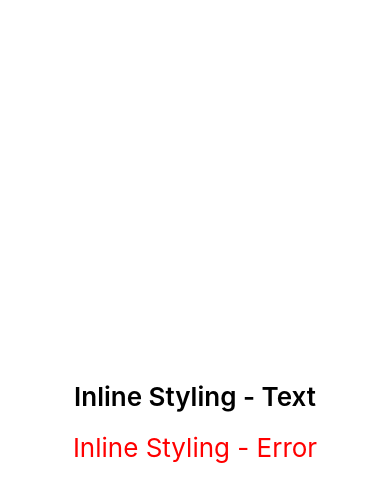
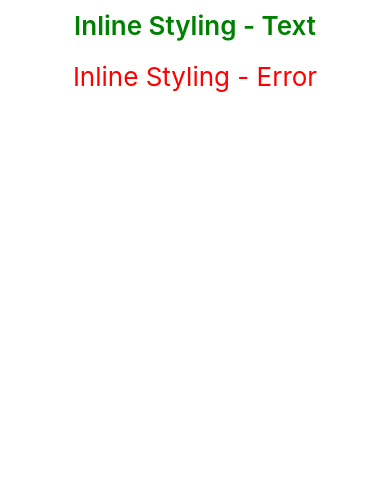
Before and after one commit to l33keunha/react-native, a React Native app in the folder react-native-style/: screen / in a window 390 px wide. Shown: the top 502 px of the page. Built offline with nearby package versions, Linux system fonts and the light colour scheme.

Commit message:
클래스 스타일링 - 스타일 객체 사용, 인라인 스타일과 혼용 방식

```diff
--- a/react-native-style/src/App.js
+++ b/react-native-style/src/App.js
@@ -1,38 +1,32 @@
 import React from 'react';
-import { View, Text } from 'react-native';
+import { StyleSheet,View, Text } from 'react-native';
 
 const App = () => {
     return (
-        <View
-            style={{
-                flex:1,
+        <View style={styles.container}>
+           <Text style={[styles.text, {color: 'green'}]}>Inline Styling - Text</Text>
+           <Text style={[styles.text, styles.error]}>Inline Styling - Error</Text>
+        </View>
+    );
+};
+
+const styles = StyleSheet.create({
+    container: {
+        flex: 1,
         backgroundColor: '#fff',
         alignItems: 'center',
-                justifyContent: 'center',
-            }}
-        >
-            <Text
-                style={{
+        justifyContent: 'cneter',
+    },
+    text: {
         padding: 10,
         fontSize: 26,
         fontWeight: '600',
         color: 'black',
-                }}
-            >
-                Inline Styling - Text
-            </Text>
-            <Text
-                style={{
-                    padding: 10,
-                    fontSize: 26,
+    },
+    error: {
         fontWeight: '400',
         color: 'red',
-                }}
-            >
-                Inline Styling - Error
-            </Text>
-        </View>
-    )
     }
+})
 
 export default App;
```
Lines whose indentation alone changed are shown as unchanged.
